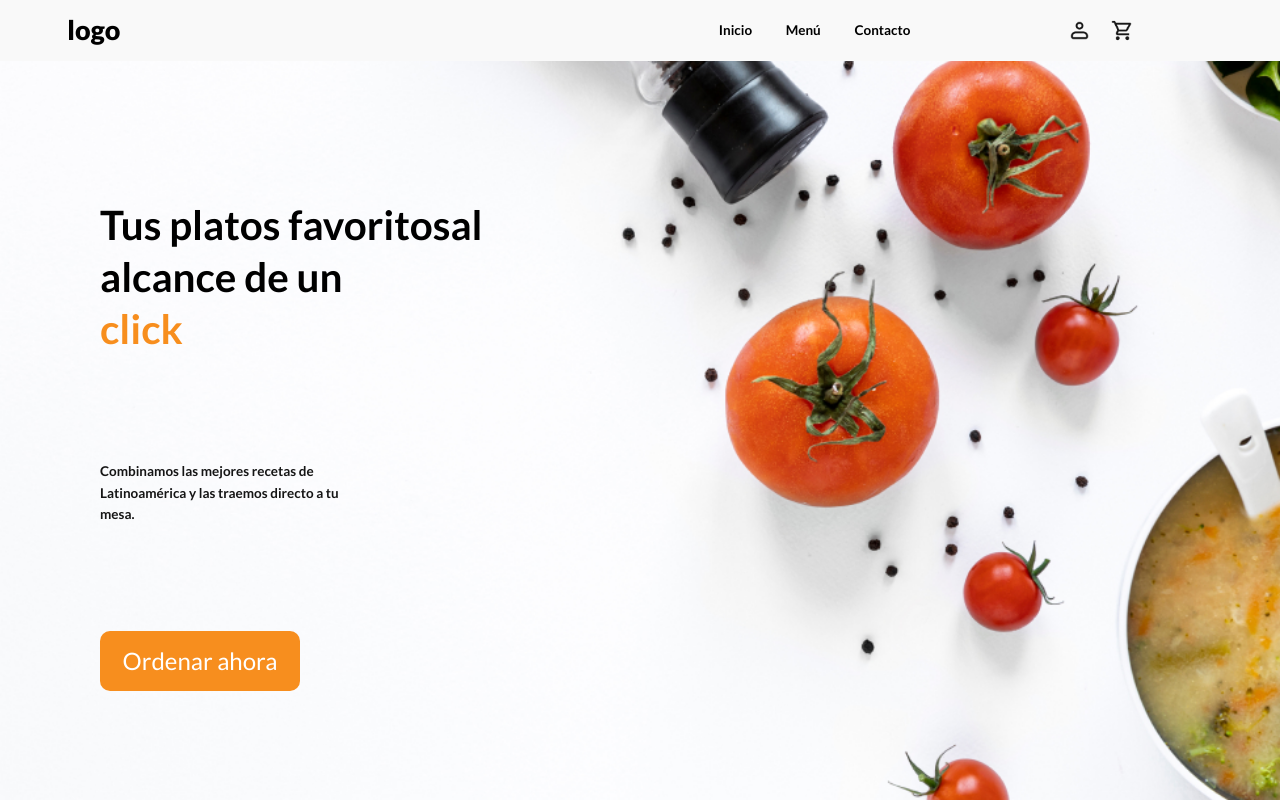
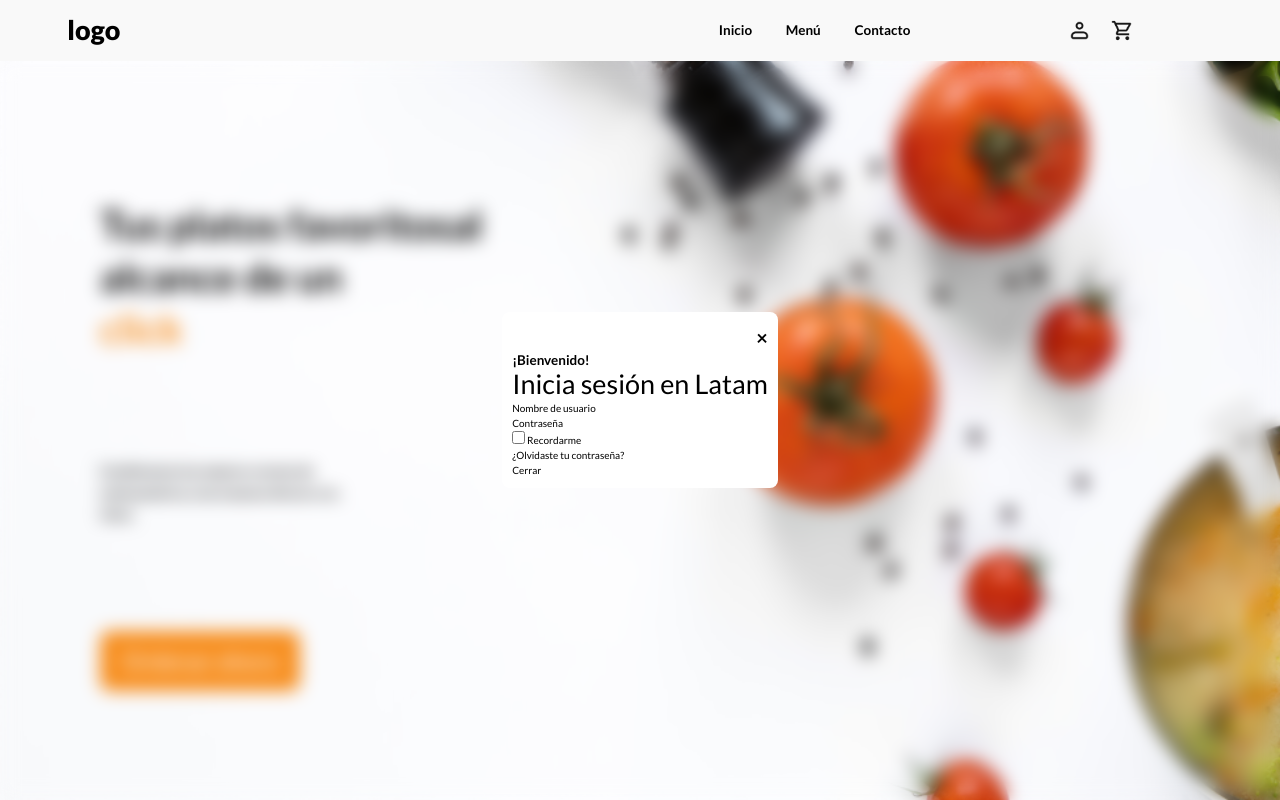
Before and after one commit to Code-Morth/Latam-Food-Front, a Vue app: page / in a window 1280 px wide. Both pictures are taken after a click on the picture 1079 px from the left and 30 px from the top of the page. Shown: the top 800 px of the page. Built offline with nearby package versions, Linux system fonts and the light colour scheme; a web font is replaced by a local one.

Commit message:
add modal

```diff
--- a/src/components/global/ModalContainer.vue
+++ b/src/components/global/ModalContainer.vue
@@ -1,8 +1,7 @@
-<script>
-import Dialog from 'primevue/dialog';
+<script setup lang="ts">
+import { defineProps } from 'vue';
 
-export default {
-    props: {
+const props = defineProps({
   visible: {
     type: Boolean,
     required: true
@@ -23,14 +22,40 @@ export default {
     type: String,
     default: ""
   }
-    }
-}
-
+});
 </script>
 
 <template>
-    <Dialog :visible="visible" :onHide="closeModal" :style="{ backgroundColor: bg, width: widthModal }"
-        :class="[className, 'laptop:rounded-[2rem] z-50']">
+  <div v-if="props.visible" class="modal-container main-page" @click="closeOnOutsideClick">
+    <div class="modal-content" @click.stop>
+        <div class="w-full h-auto flex justify-end text-[2rem] font-bold">
+            <button class="close-icon" @click="props.closeModal">×</button>
+        </div>
       <slot></slot>
-    </Dialog>
+    </div>
+  </div>
 </template>
+
+<style scoped>
+.modal-container {
+    @apply  fixed top-0 bottom-0 left-0 right-0 backdrop-blur-[.9rem] flex justify-center items-center;
+}
+.modal-content {
+    @apply bg-[white]  p-[1rem] rounded-[.8rem] ;
+
+}
+
+</style>
+
+<script lang="ts">
+export default {
+  props: ['visible', 'closeModal'],
+  methods: {
+    closeOnOutsideClick(event) {
+      if (event.target === this.$el) {
+        this.closeModal();
+      }
+    }
+  }
+}
+</script>
--- a/src/components/global/modals/Login.vue
+++ b/src/components/global/modals/Login.vue
@@ -1,68 +1,64 @@
-<script lang='ts'>
-import { ref } from "vue";
+<script setup lang="ts">
+import { defineProps } from 'vue';
 import ModalContainer from '../ModalContainer.vue';
 
-const checked = ref(false);
-
-export default {
-    props: {
+const props = defineProps({
   visible: {
     type: Boolean,
-            required: true
+    required: true,
   },
   closeModal: {
     type: Function,
-            required: true
+    required: true,
   },
   widthModal: {
     type: String,
-            default: "w-[auto] laptop:w-[auto]"
+    default: "w-[auto] laptop:w-[auto]",
   },
   bg: {
     type: String,
-            default: "bg-[#F0EFEB]"
+    default: "bg-[#F0EFEB]",
   },
   className: {
     type: String,
-            default: ""
-        }
-    }
-};
-
+    default: "",
+  },
+});
 </script>
 
 <template>
-    <ModalContainer :visible='visible' :closeModal='clodeModal'>
-        <div class='Login'>
-            <div class='login-container'>
-                <h3>¡Bienvenido!</h3>
+  <ModalContainer
+    :visible="props.visible"
+    :closeModal="props.closeModal"
+    :widthModal="props.widthModal"
+    :bg="props.bg"
+    :className="props.className"
+
+  >
+    <div class="login">
+      <div class="login-container">
+        <h3 >¡Bienvenido!</h3>
         <h2>Inicia sesión en Latam</h2>
         <div>
           <label for="">Nombre de usuario</label>
-                    <input type="text">
+          <input type="text" />
         </div>
         <div>
           <label for="">Contraseña</label>
-                    <input type="text">
+          <input type="password" />
         </div>
         <div>
-                    <div>
-                        <div>
-                            <div class="card flex justify-content-center">
-                                <Checkbox v-model="checked" :binary="true" />
+          <p>
+            <input type="checkbox" /> Recordarme
+          </p>
+          <p>¿Olvidaste tu contraseña?</p>
         </div>
-                        </div>
-                    </div>
-                    <p>
-                        ¿Olvidaste tu contraseña?
-                    </p>
-                </div>
-                <div></div>
-                <div></div>
-                <div></div>
+        <button @click="props.closeModal">Cerrar</button>
       </div>
     </div>
   </ModalContainer>
 </template>
 
-<style lang='postcss' scoped></style>
+<style scoped>
+
+</style>
--- /dev/null
+++ b/src/components/global/state.js
@@ -0,0 +1,8 @@
+// state.js
+import { reactive } from 'vue';
+
+const state = reactive({
+  user: false,
+});
+
+export default state;
--- a/src/components/ui/Navbar.vue
+++ b/src/components/ui/Navbar.vue
@@ -6,39 +6,34 @@ import Login from '../global/modals/Login.vue';
 const visible = ref(false);
 
 const closeModal = () => {
+  visible.value = false;
+  console.log("cerrando" , visible.value = false)
+};
 
-  visible.value = false
-
-}
-
-const openModal = () =>{
-
-  visible.value = true
-  console.log("visible.value",visible.value)
-
-}
-
+const openModal = () => {
+  visible.value = true;
+  console.log("visible.value", visible.value);
+};
 </script>
 
 <template>
   <ContainerGlobal>
     <div class="box_navbar">
       <h2 class="logo_navbar">logo</h2>
-      <nav class="container_section ">
+      <nav class="container_section">
         <div class="navbar_link">
           <router-link to="/">Inicio</router-link>
           <router-link to="/Menu">Menú</router-link>
           <router-link to="/Contacto">Contacto</router-link>
         </div>
-
         <div class="navbar_icons_">
           <img @click="openModal" class="navbar_icon" src="/components/ui/userIcon.png" alt="userIcono" />
           <img class="navbar_icon" src="/components/ui/cardIcon.png" alt="cardIcono" />
         </div>
       </nav>
     </div>
-    <!-- <Login/> -->
   </ContainerGlobal>
+  <Login :visible="visible" :closeModal="closeModal" />
 </template>
 
 <style scoped></style>
```
Lines whose indentation alone changed are shown as unchanged.
